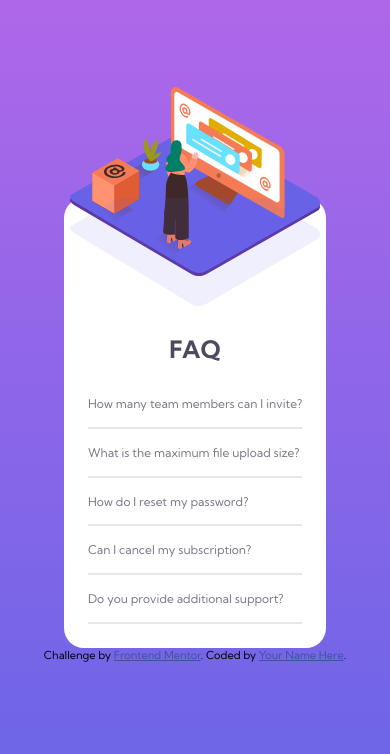
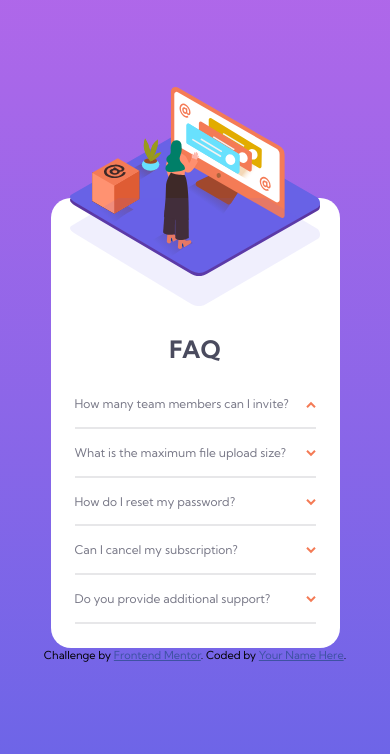
Before and after one commit to ewhite1999/FAQ-accordion-card-hub, a plain HTML site: page index.html in a window 390 px wide. Drawn offline with Linux system fonts and the light colour scheme.

Commit message:
finish mobile, active states and JS

```diff
--- /dev/null
+++ b/app.js
@@ -0,0 +1,25 @@
+// A function which hides all open accordions
+function hideAll() {
+  document
+    .querySelectorAll(".drop_down_title")
+    .forEach((title) => title.classList.remove("dark"));
+  document
+    .querySelectorAll(".dropdown_arrow")
+    .forEach((arrow) => arrow.classList.remove("arrow_up"));
+  document
+    .querySelectorAll(".drop_down_content")
+    .forEach((paragraph) => paragraph.classList.add("hidden"));
+}
+// A function which toggles the dropdown menu
+function toggleShow() {
+  hideAll();
+  const container = this;
+  const title = container.querySelector(".drop_down_title");
+  const arrow = container.querySelector(".dropdown_arrow");
+  title.classList.add("dark");
+  arrow.classList.add("arrow_up");
+  const details = container.parentElement.querySelector(".drop_down_content");
+  details.classList.remove("hidden");
+}
+const dropdownItem = document.querySelectorAll(".drop_down_title_container");
+dropdownItem.forEach((item) => item.addEventListener("click", toggleShow));
--- a/index.html
+++ b/index.html
@@ -39,37 +39,77 @@
         <div class="content">
           <h1 class="dark title">FAQ</h1>
           <div class="drop_down_container">
-            <h2 class="drop_down_title">How many team members can I invite?</h2>
+            <div class="drop_down_title_container">
+              <h2 class="drop_down_title">
+                How many team members can I invite?
+              </h2>
+              <img
+                src="./images/icon-arrow-down.svg"
+                alt="dropdown_arrow"
+                class="dropdown_arrow arrow_up"
+              />
+            </div>
             <p class="drop_down_content hidden">
               You can invite up to 2 additional users on the Free plan. There is
               no limit on team members for the Premium plan.
             </p>
           </div>
           <div class="drop_down_container">
-            <h2 class="drop_down_title">
-              What is the maximum file upload size?
-            </h2>
+            <div class="drop_down_title_container">
+              <h2 class="drop_down_title">
+                What is the maximum file upload size?
+              </h2>
+              <img
+                src="./images/icon-arrow-down.svg"
+                alt="dropdown_arrow"
+                class="dropdown_arrow"
+              />
+            </div>
             <p class="drop_down_content hidden">
               No more than 2GB. All files in your account must fit your allotted
               storage space.
             </p>
           </div>
           <div class="drop_down_container">
-            <h2 class="drop_down_title">How do I reset my password?</h2>
+            <div class="drop_down_title_container">
+              <h2 class="drop_down_title">How do I reset my password?</h2>
+              <img
+                src="./images/icon-arrow-down.svg"
+                alt="dropdown_arrow"
+                class="dropdown_arrow"
+              />
+            </div>
             <p class="drop_down_content hidden">
               Click “Forgot password” from the login page or “Change password”
               from your profile page. A reset link will be emailed to you.
             </p>
           </div>
           <div class="drop_down_container">
-            <h2 class="drop_down_title">Can I cancel my subscription?</h2>
+            <div class="drop_down_title_container">
+              <h2 class="drop_down_title">Can I cancel my subscription?</h2>
+              <img
+                src="./images/icon-arrow-down.svg"
+                alt="dropdown_arrow"
+                class="dropdown_arrow"
+              />
+            </div>
             <p class="drop_down_content hidden">
               Yes! Send us a message and we’ll process your request no questions
               asked.
             </p>
           </div>
           <div class="drop_down_container">
-            <h2 class="drop_down_title">Do you provide additional support?</h2>
+            <div class="drop_down_title_container">
+              <h2 class="drop_down_title">
+                Do you provide additional support?
+              </h2>
+
+              <img
+                src="./images/icon-arrow-down.svg"
+                alt="dropdown_arrow"
+                class="dropdown_arrow"
+              />
+            </div>
             <p class="drop_down_content hidden">
               Chat and email support is available 24/7. Phone lines are open
               during normal business hours.
@@ -85,5 +125,6 @@
         >. Coded by <a href="#">Your Name Here</a>.
       </div>
     </div>
+    <script src="./app.js"></script>
   </body>
 </html>
--- a/style.css
+++ b/style.css
@@ -2,8 +2,10 @@
 *,
 *::after,
 *::before {
-  box-sizing: border-box;
+  -webkit-box-sizing: border-box;
+          box-sizing: border-box;
 }
+
 :root {
   margin: 0;
   padding: 0;
@@ -23,30 +25,46 @@
   --dark_grayish_blue: hsl(240, 6%, 50%);
   /* #### Dividers */
   --light_grayish_blue: hsl(240, 5%, 91%);
+  background-image: -webkit-gradient(linear, left top, left bottom, from(var(--soft_violet)), to(var(--soft_blue)));
   background-image: linear-gradient(var(--soft_violet), var(--soft_blue));
 }
+
 .container {
   min-height: 100vh;
+  display: -webkit-box;
+  display: -ms-flexbox;
   display: flex;
-  flex-direction: column;
-  align-items: center;
-  justify-content: center;
+  -webkit-box-orient: vertical;
+  -webkit-box-direction: normal;
+      -ms-flex-direction: column;
+          flex-direction: column;
+  -webkit-box-align: center;
+      -ms-flex-align: center;
+          align-items: center;
+  -webkit-box-pack: center;
+      -ms-flex-pack: center;
+          justify-content: center;
   padding: 1em;
   max-width: 400px;
-  min-width: 250px;
+  min-width: 320px;
   margin: 0 auto;
 }
+
 .card {
   background-color: white;
   border-radius: 20px;
   padding: 1.5em;
+  width: 289px;
 }
+
 .hidden {
   display: none;
 }
+
 .title {
   text-align: center;
 }
+
 .content {
   color: var(--dark_grayish_blue);
   font-size: 0.75rem;
@@ -57,28 +75,61 @@
   border-bottom: 2px solid var(--light_grayish_blue);
   padding: 0.5em 0;
 }
+
 .drop_down_title {
   font-size: 0.75rem;
   font-weight: normal;
 }
+
 .dark {
   color: var(--very_dark_grayish_blue);
   font-weight: 700;
 }
+
 .img_cont {
   position: relative;
   bottom: 135px;
+  display: -webkit-box;
+  display: -ms-flexbox;
   display: flex;
-  justify-content: center;
+  -webkit-box-pack: center;
+      -ms-flex-pack: center;
+          justify-content: center;
   margin-bottom: 7em;
 }
+
 .drop_down_content {
-  padding-right: 3em;
+  padding-right: 1.5em;
 }
+
 .img_cont img {
   position: absolute;
   width: 250px;
 }
+
 .img_shadow {
   top: 111px;
 }
+
+.drop_down_title_container {
+  display: -webkit-box;
+  display: -ms-flexbox;
+  display: flex;
+  -webkit-box-align: baseline;
+      -ms-flex-align: baseline;
+          align-items: baseline;
+  -webkit-box-pack: justify;
+      -ms-flex-pack: justify;
+          justify-content: space-between;
+  cursor: pointer;
+}
+
+.drop_down_title_container:hover {
+  color: var(--soft_red);
+}
+
+.arrow_up {
+  -webkit-transform: rotate(180deg);
+          transform: rotate(180deg);
+}
+/*# sourceMappingURL=style.css.map */
```
Also changed, not shown: 1 other file.
